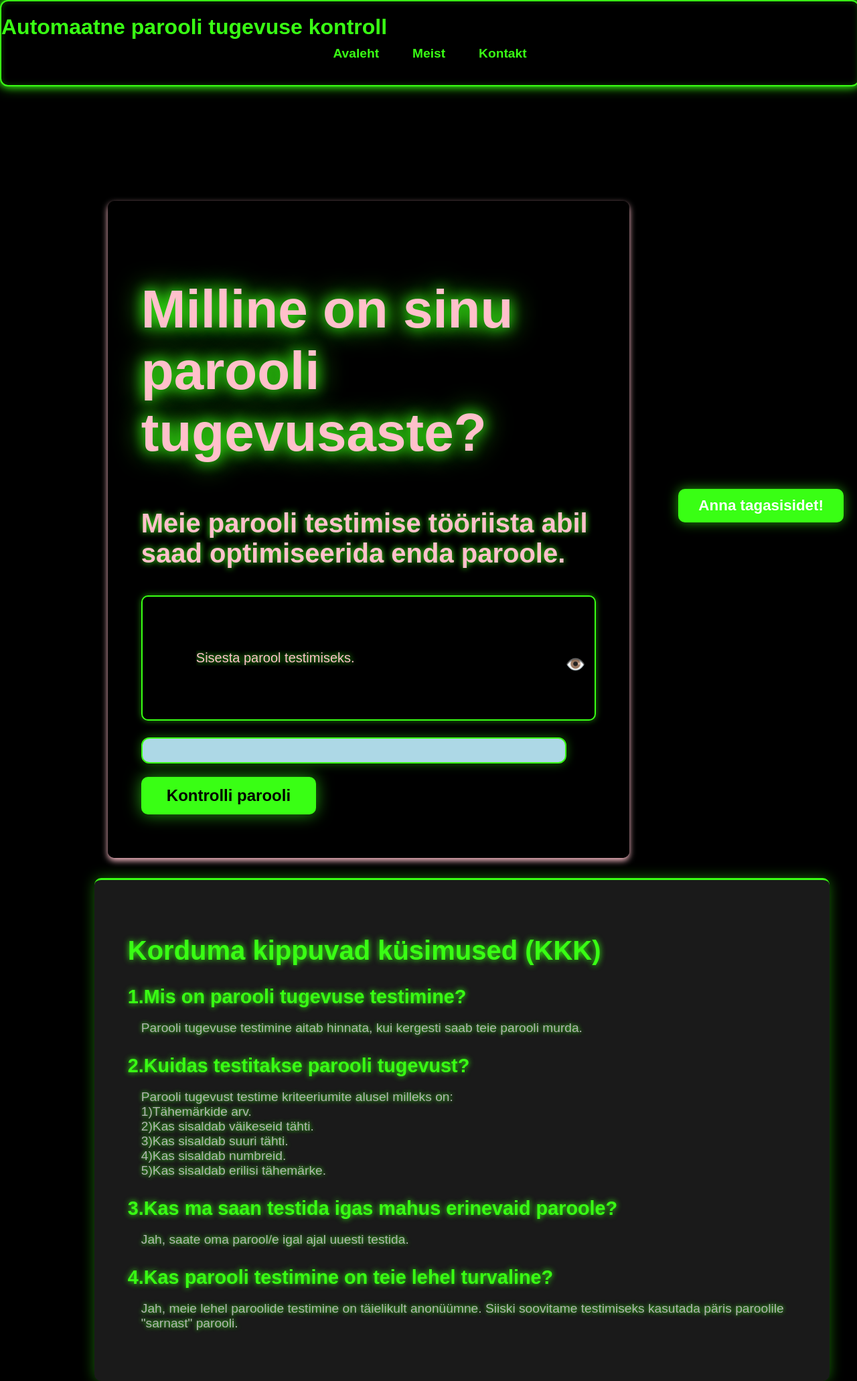
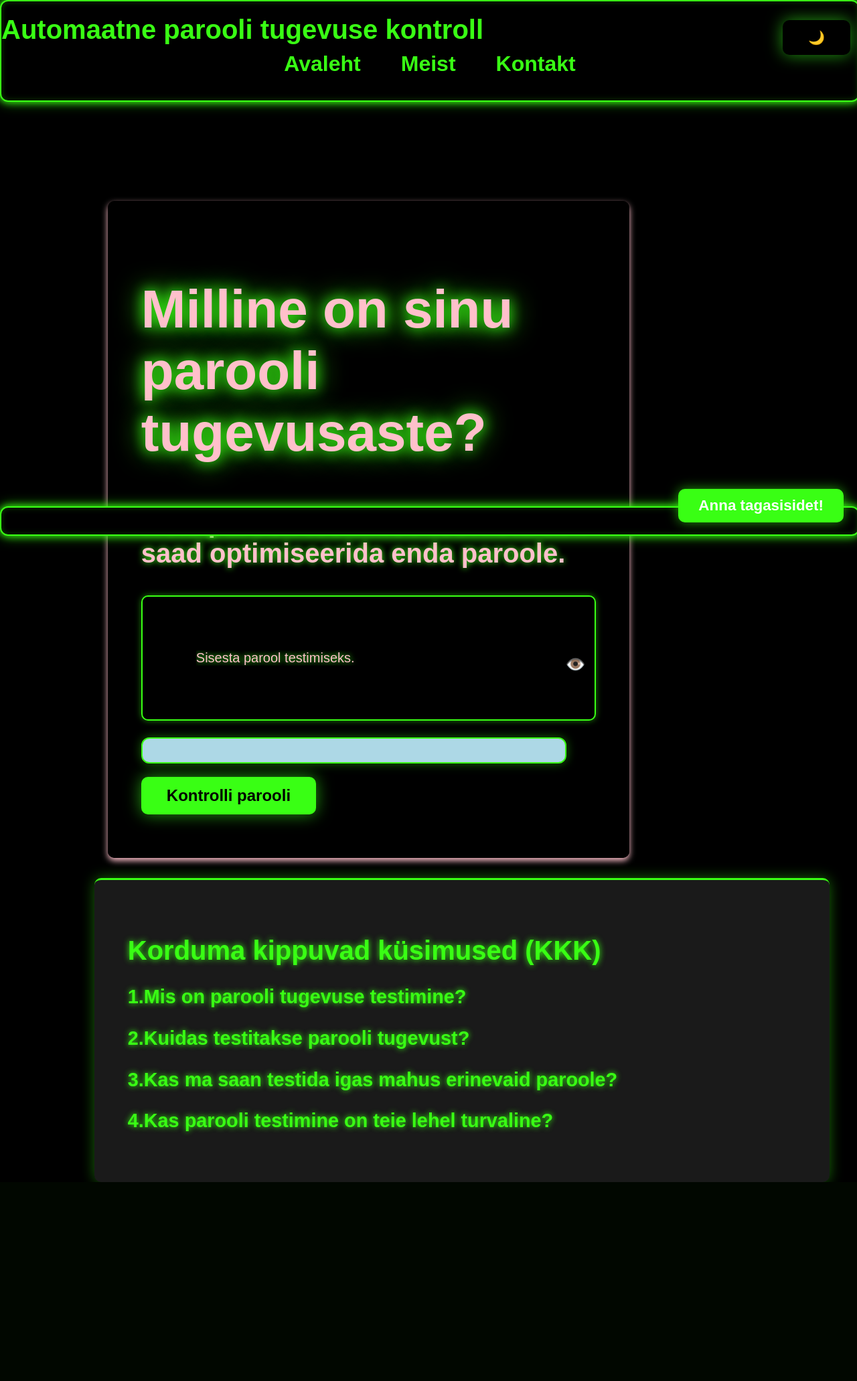
Before and after one commit to MT999MT/Veebilehe_Projekt_keede, a Flask app: page / in a window 1280 px wide. Shown: the whole page at 67% size. After the commit the page ends 1765 px from the top, so only its background shows below. Run offline with Flask 3, Linux system fonts and the light colour scheme.

Commit message:
Uuendatud javascript funktsionaalsust, lisatud esialgne light/dark mode.

```diff
--- a/static/css/lehe_kujundus.css
+++ b/static/css/lehe_kujundus.css
@@ -32,13 +32,13 @@ header {
     top: 0;
     left: 0;
     right: 0;
-    z-index: 10;   # /// et header jääks alati ülejäänud sisu peale (kui lehte kerida)
+    z-index: 10;   /* et header jääks alati ülejäänud sisu peale (kui lehte kerida) */
 
 }
 /* H1 (pealkiri) stiil */
 h1 {
     margin: 0;
-    font-size: 2rem;
+    font-size: 2.5rem;
     color: #39FF14;
 }
 /* Navigeerimislingid */
@@ -48,7 +48,8 @@ h1 {
     margin-top: 10px;
     display: flex;
     justify-content: center;
-    gap: 20px;
+    gap: 30px;
+
 }
 
 .nav-links li {
@@ -60,7 +61,7 @@ h1 {
     color: #39FF14;
     text-decoration: none;
     font-weight: bold;
-    font-size: 1.2rem;
+    font-size: 2rem;
     transition: color 0.3s ease; /* Sile transition hover efektile */
 }
 /* Hõljuv efekt lingile */
@@ -392,6 +393,7 @@ body.scrolled .faq-container {
 }
 
 .faq-answer {
+    display: none;
     font-size: 1.2rem;
     color: #b3b3b3;
     text-shadow: 0 0 6px #39FF14;
@@ -404,3 +406,44 @@ body.scrolled .faq-container {
     border-radius: 5px;
     box-shadow: 0 0 10px rgba(57, 255, 20, 0.5);
 }
+
+.bottom-header {
+    padding: 20px 0;
+    background-color: black;
+    color: #39FF14;
+    border: 2px solid #39FF14;
+    border-radius: 12px;
+    width: 100%;
+    margin: 0;
+    box-shadow:
+    0 0 12px #39FF14,
+    0 0 20px rgba(57,255,20,0.6),
+    inset 0 0 10px rgba(57,255,20,0.25);
+    position: fixed;
+    left: 0;
+
+}
+
+.bottom-header.show {
+    bottom: 0;
+}
+
+body.dark-mode {
+    background-color: rgba(196, 210, 213, 0.471);
+    color: white;
+}
+
+.mode-toggle {
+    position: fixed;
+    top: 10px;
+    right: 10px;
+    z-index: 9999;
+}
+
+.mode-toggle button {
+    background: none;
+    border: none;
+    font-size: 20px;
+    cursor: pointer;
+    color: inherit;
+}
--- a/static/js/script.js
+++ b/static/js/script.js
@@ -129,3 +129,63 @@ window.addEventListener("scroll", function() {
         document.body.classList.add("scrolled");
     }
 });
+
+    document.addEventListener("scroll", () => {
+        if (window.scrollY > 100) {
+            document.body.classList.add("scrolled");
+    }
+});
+
+// Funktsioon mille abil saab kasutaja KKK tabelis küsimuste peale vajutada
+document.querySelectorAll('.faq-question').forEach(item => {
+    item.addEventListener('click', () => {
+
+        const answer = item.nextElementSibling;
+
+        if (answer.style.display === "none" || answer.style.display === "") {
+            answer.style.display = "block";
+        } else {
+            answer.style.display = "none";
+        }
+    });
+});
+
+window.addEventListener('scroll', function() {
+    const bottomHeader = document.getElementById('bottom-header');
+    const scrollPosition = window.scrollY + window.innerHeight;
+    const documentHeight = document.documentElement.scrollHeight;
+
+    if (scrollPosition >= documentHeight * 0.8) {
+        bottomHeader.classList.add('show');
+    } else {
+        bottomHeader.classList.remove('show');
+    }
+});
+
+// Dark/Light mode funktsioon
+function toggleDarkMode() {
+    const body = document.body;
+
+    if (body.classList.contains('dark-mode')) {
+        body.classList.remove('dark-mode');
+        localStorage.setItem('theme', 'light');
+        modeButton.innerHTML = "🌙";
+    } else {
+        body.classList.add('dark-mode');
+        localStorage.setItem('theme', 'dark');
+        modeButton.innerHTML = "☀️";
+    }
+}
+
+window.onload =() => {
+    const savedTheme = localStorage.getItem('theme');
+    const modeButton = document.getElementById("mode-toggle-btn");
+
+    if (savedTheme === 'dark') {
+        document.body.classList.add('dark-mode');
+        modeButton.innerHTML = "☀️";
+    } else {
+        document.body.classList.remove('dark-mode');
+        modeButton.innerHTML = "🌙";
+    }
+};
--- a/templates/avaleht.html
+++ b/templates/avaleht.html
@@ -4,6 +4,11 @@
 
 {% block content %}
     <div class="main-container">
+        <!-- Dark/Light mode nupp -->
+        <div class="mode-toggle">
+            <button id="mode-toggle-btn" onclick="toggleDarkMode()">🌙</button>
+        </div>
+
         <div class="password-container">
             <h2>Milline on sinu parooli tugevusaste?</h2>
             <p>Meie parooli testimise tööriista abil saad optimiseerida enda paroole.</p>
@@ -59,12 +64,9 @@
             </div>
         </div>
 
+        <!-- Alumine header -->
+         <div class="bottom-header" id="bottom-header"></div>
+
 {% endblock %}
 
-<script>
-    document.addEventListener("scroll", () => {
-        if (window.scrollY > 100) {
-            document.body.classList.add("scrolled");
-        }
-    });
-</script>
+<script src="{{ url_for('static', filename='js/script.js') }}"></script>
```
